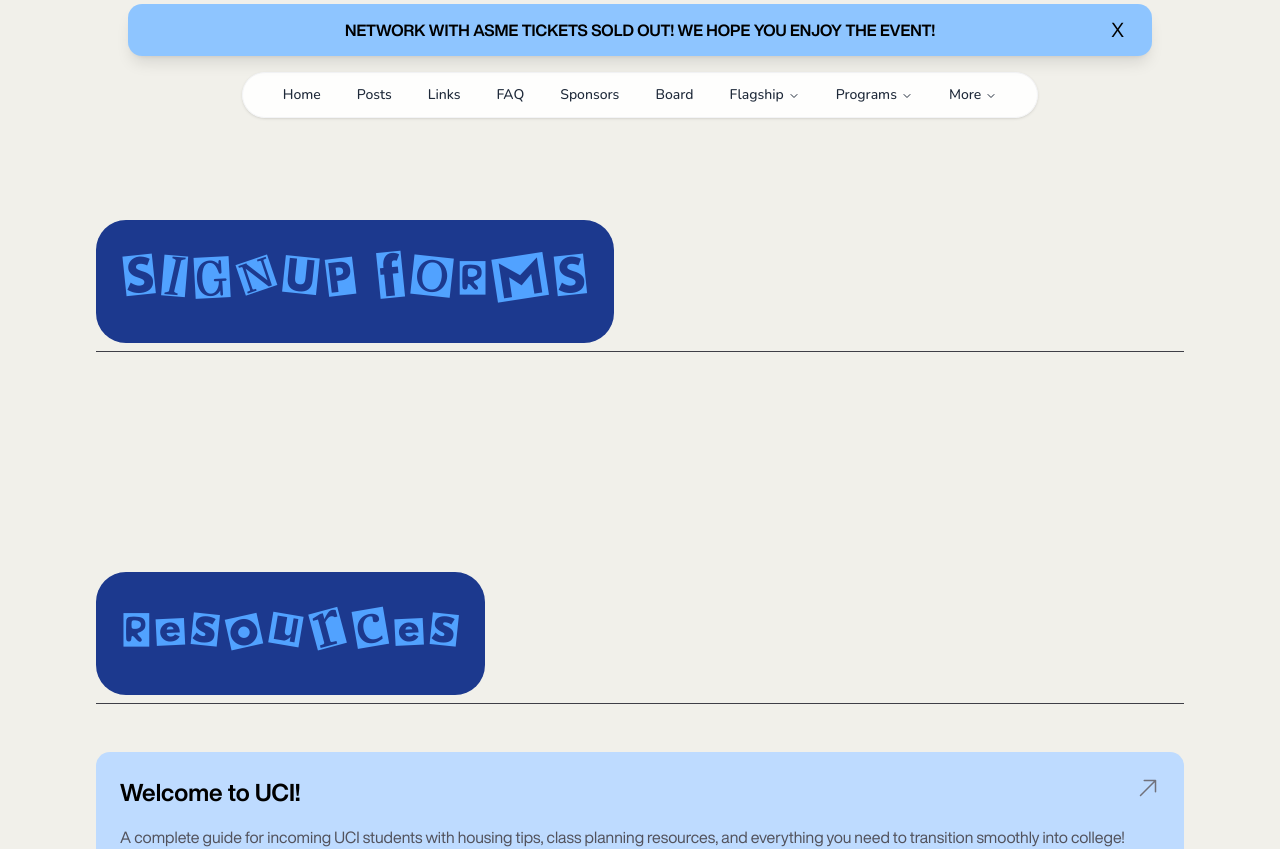
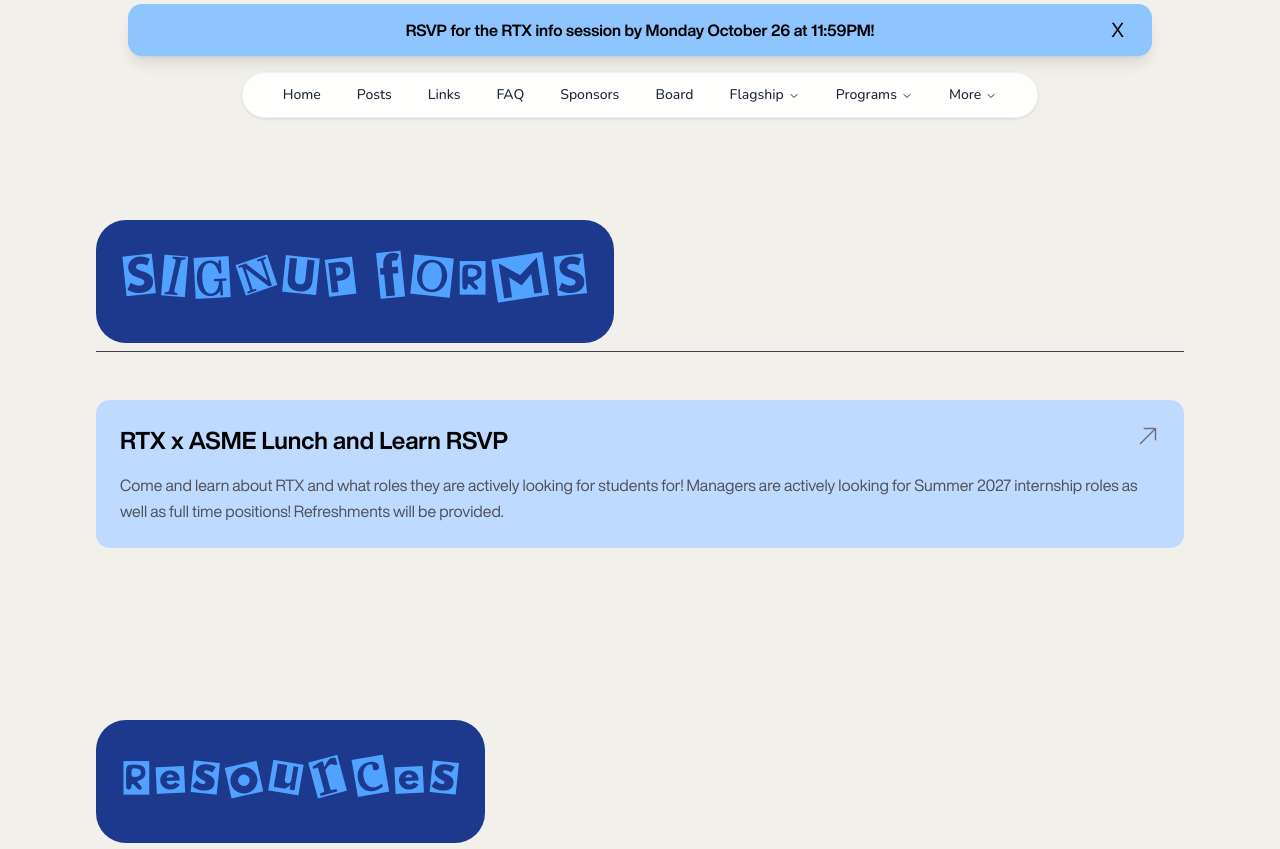
Before and after one commit to asmeuci/asme-website, a React (Vite) app in the folder asme-website/: page /links in a window 1280 px wide. Shown: the top 849 px of the page. Built offline with nearby package versions, Linux system fonts and the light colour scheme.

Commit message:
new linkedin post + updates

```diff
--- a/asme-website/src/components/InfoBanner.tsx
+++ b/asme-website/src/components/InfoBanner.tsx
@@ -2,7 +2,7 @@
 //import { Link } from "react-router-dom";
 
 // Change this text whenever you want to update the banner.
-const BANNER_MESSAGE = "NETWORK WITH ASME TICKETS SOLD OUT! WE HOPE YOU ENJOY THE EVENT!";
+const BANNER_MESSAGE = "RSVP for the RTX info session by Monday October 26 at 11:59PM! ";
 
 // Change the version when you want everyone to see a new announcement.
 const BANNER_VERSION = "fall-w4_1";
--- a/asme-website/src/pages/Links.tsx
+++ b/asme-website/src/pages/Links.tsx
@@ -26,13 +26,13 @@
 
                     <div className="mt-auto pt-4 border-t-[0.5px] border-zinc-700 mb-8"></div>
                     <div className="flex flex-col space-y-5">
-                        {/*<Reveal width="100%">
+                        <Reveal width="100%">
                             <LinkCard
-                                title="Network With ASME 2026 RSVP"
-                                href="https://www.asmeatuci.com/network/register"
-                                description="Join us at the banquet style networking event where many company representatives are invited to talk and connect with students! Companies include Northrop Grumman, Edwards Lifesciences, and Hyundai Motor America! "
+                                title="RTX x ASME Lunch and Learn RSVP"
+                                href="https://docs.google.com/forms/d/e/1FAIpQLSdtXn4bsJF9R8o5vRJoDSzqutsOdQ6vuBDUSAIFapvpVF4d0w/viewform?usp=sharing&ouid=107358755532678905777"
+                                description="Come and learn about RTX and what roles they are actively looking for students for! Managers are actively looking for Summer 2027 internship roles as well as full time positions! Refreshments will be provided."
                             />
-                        </Reveal>*/}
+                        </Reveal>
 
                     </div>
 
--- a/asme-website/src/pages/Posts.tsx
+++ b/asme-website/src/pages/Posts.tsx
@@ -3,18 +3,21 @@
 import { Reveal } from "../components/Reveal";
 
 const postLinks = [
+  "https://www.instagram.com/p/De0W9Q-GDqA/",
   "https://www.instagram.com/p/DeqIQEQlA5y/",
   "https://www.instagram.com/p/DeqI1-aqkV5/",
   "https://www.instagram.com/p/Depb__6BXxB/",
   "https://www.instagram.com/p/DekgSZmS4Nc/",
   "https://www.instagram.com/p/Dec6tYOqQF7/",
-  "https://www.instagram.com/p/DeS0P1RKqk1/",
-  "https://www.instagram.com/p/DeQRs_tGEYf/",
-  "https://www.instagram.com/p/Deaj6HiqYtN/",
-  "https://www.instagram.com/p/DeXuJQGBian/",
 ];
 
 const linksPost = [
+
+    {
+    name: "FallIntro",
+    image: "LI_posts/aif.jpg",
+    link: "https://lnkd.in/p/gMGaj9Mm",
+  },
    {
     name: "Board",
     image: "LI_posts/boardreveal.jpg",
```
Also changed, not shown: asme-website/public/LI_posts/aif.jpg (added).
